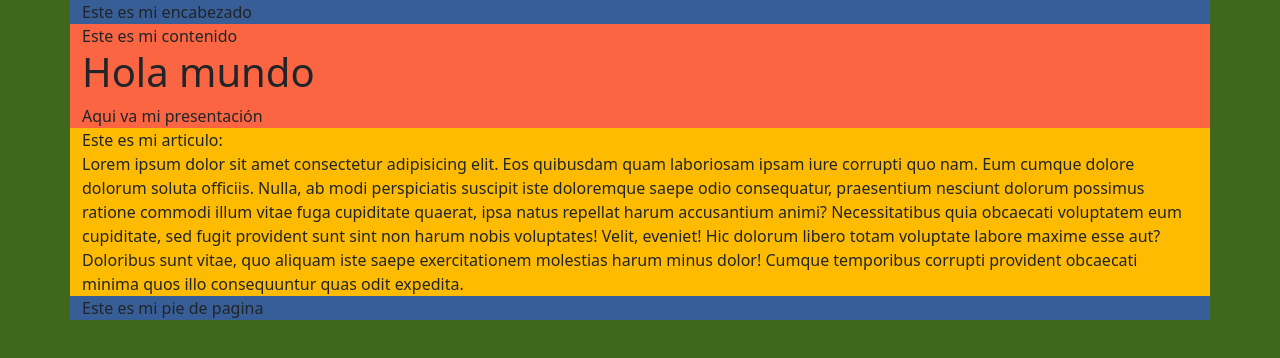
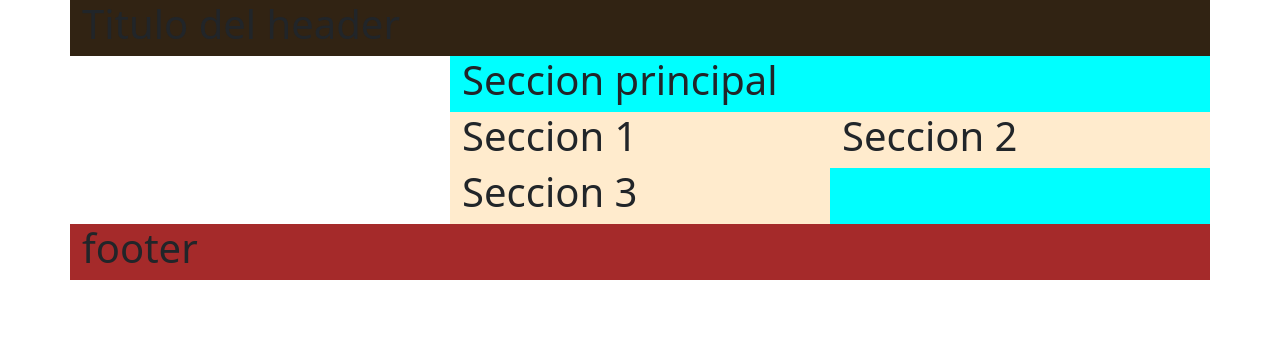
Before and after one commit to Ferchungas17/HTMLBootstrap, a plain HTML site: page Index1.html in a window 1280 px wide. Drawn offline with Linux system fonts and the light colour scheme.

Commit message:
Nuevas cosas

```diff
--- a/Index1.html
+++ b/Index1.html
@@ -11,33 +11,34 @@
     <script src="js/bootstrap.min.js"></script>
 </head>
 <body>
-    <header class="container">
-        Este es mi encabezado
-    </header>
-    <main class="container">
-        Este es mi contenido
-        <h1>Hola mundo</h1>
-        Aqui va mi presentación
-    </main>
-    <article class="container">
-        Este es mi articulo:<br>
-        Lorem ipsum dolor sit amet consectetur adipisicing elit. Eos quibusdam quam laboriosam
-        ipsam iure corrupti quo
-        nam. Eum cumque dolore dolorum soluta officiis. Nulla, ab modi perspiciatis suscipit
-        iste doloremque saepe odio
-        consequatur, praesentium nesciunt dolorum possimus ratione commodi illum vitae fuga
-        cupiditate quaerat, ipsa
-        natus repellat harum accusantium animi? Necessitatibus quia obcaecati voluptatem eum
-        cupiditate, sed fugit
-        provident sunt sint non harum nobis voluptates! Velit, eveniet! Hic dolorum libero
-        totam voluptate labore maxime
-        esse aut? Doloribus sunt vitae, quo aliquam iste saepe exercitationem molestias harum
-        minus dolor! Cumque
-        temporibus corrupti provident obcaecati minima quos illo consequuntur quas odit
-        expedita.
-    </article>
-    <footer class="container">
-        Este es mi pie de pagina
-    </footer>
+    <div class="container">
+        <header class="row">
+            <div class="col">
+                <h1>Titulo del header</h1>
+            </div>
+        </header>
+        <div class="row">
+            <div class="col-12 col-md-4">
+
+            </div>
+            <main class="col col-md-8">
+                <h1>Seccion principal</h1>
+                <div class="row">
+                    <section class="col-12 col-md-6"> <h1>Seccion 1</h1>
+                    </section>
+                    <section class="col-12 col-md-6"> <h1>Seccion 2</h1>
+                    </section>
+                    <section class="col-12 col-md-6"> <h1>Seccion 3</h1>
+                    </section>
+                </div>
+            </main>
+        </div>
+        <footer class="row">
+            <div class="col-12">
+                <h1>footer</h1>
+            </div>
+        </footer>
+    </div>
+
 </body>
 </html>
--- a/diseño.css
+++ b/diseño.css
@@ -1,15 +1,15 @@
-article{
-background-color: #ffbb00;
+header {
+    background-color: #312313;
+}
+nav{
+    background-color: blue;
 }
 main{
-background-color: #fb6542;
+    background-color: aqua;
+}
+section{
+    background-color: blanchedalmond;
 }
 footer{
-background-color: #375e97;
+    background-color: brown;
 }
-header{
-background-color: #375e97;
-}
-body{
-background-color: #3f681c;
-}
--- a/nuevo.css
+++ b/nuevo.css
@@ -1,4 +1,4 @@
-/**h1{
+h1{
     text-align: center;
 }
 h2{
@@ -21,7 +21,7 @@ div{
 }
  .container, .container-fluid, .container-lg, .container-md{
     border: solid black;
-}**/
+}/**
 body {
     background: #EEEFF2;
     color: #fff;
```
Also changed, not shown: Nuevoindex.html (+3 -3 lines).
